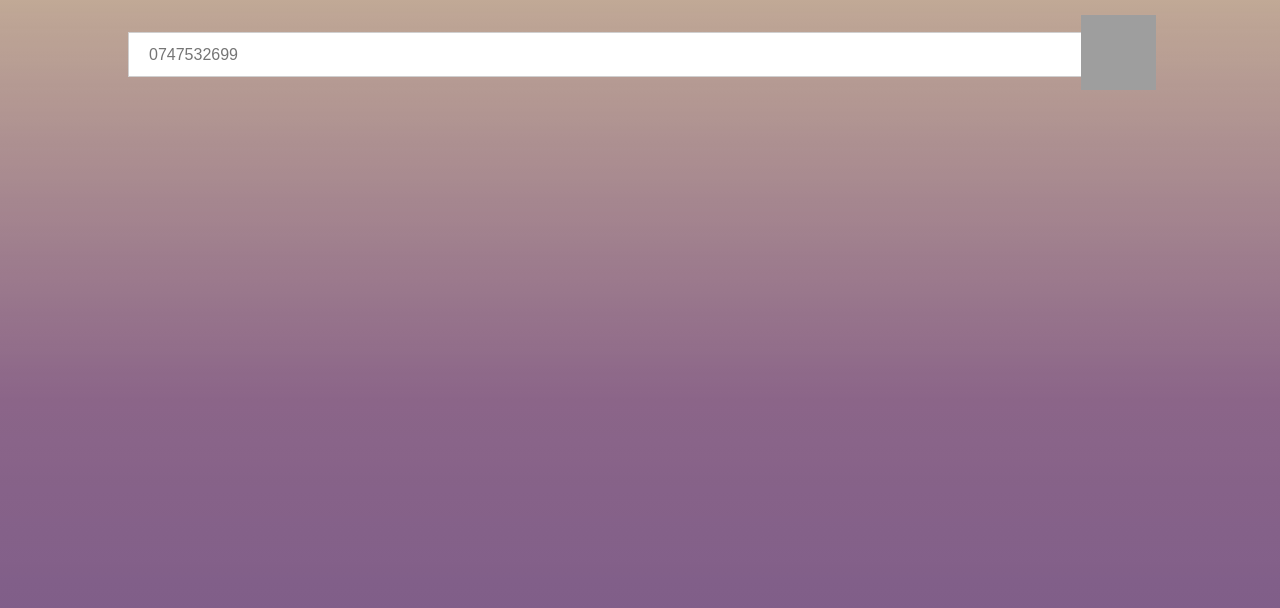
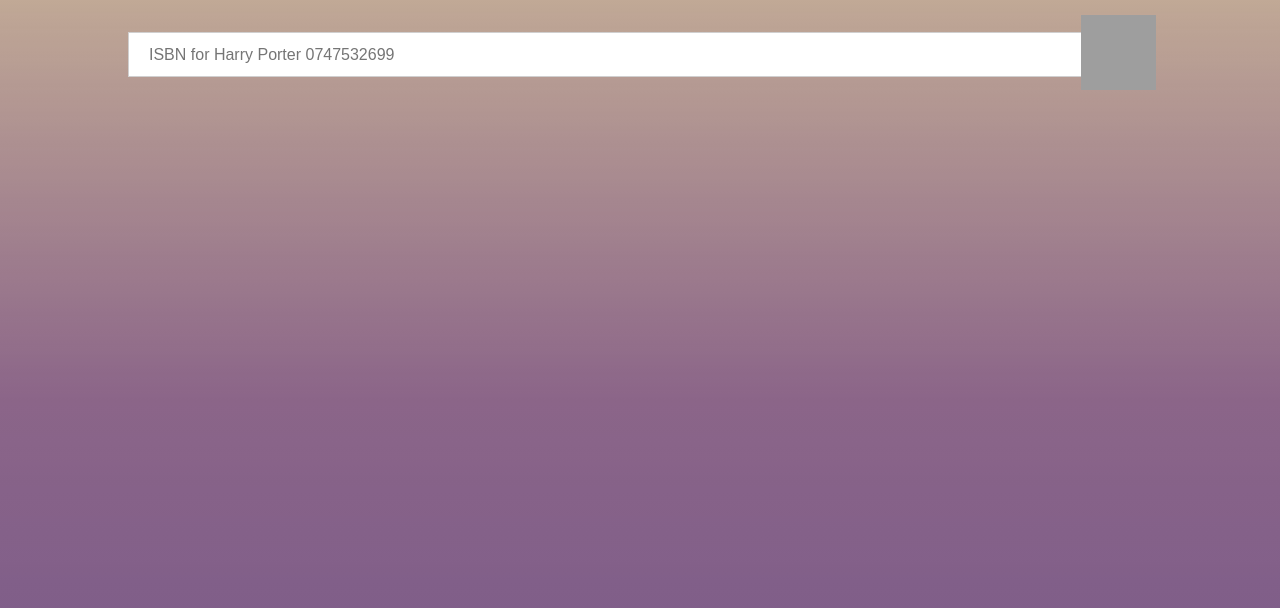
Before and after one commit to Tana00/Frontend-Developer-1-Take-Home-assignment, a React (Create React App) app: page / in a window 1280 px wide. Shown: the top 608 px of the page. Built offline with nearby package versions, Linux system fonts and the light colour scheme; grey boxes are pictures that could not be loaded.

Commit message:
Clean Up

```diff
--- a/src/App.js
+++ b/src/App.js
@@ -1,7 +1,6 @@
 import React from "react";
 import "./App.css";
 
-// function App() {
 class App extends React.Component {
   constructor() {
     super();
@@ -13,7 +12,6 @@
   }
 
   async getSearchResults(e) {
-    // const req = await fetch("http://localhost:3000/Books.json");
     const req = await fetch(
       `https://www.googleapis.com/books/v1/volumes?q=isbn:${this.state.searchBox}`
     );
@@ -26,25 +24,12 @@
   render() {
     return (
       <div className="App">
-        {/* <div className="form">
-          <input
-            type="number"
-            value={this.state.searchBox}
-            id="search-box"
-            placeholder="Enter an ISBN to search for a book. An example is '0747532699'"
-            onChange={(e) => {
-              this.setState({ searchBox: e.target.value });
-            }}
-          />
-          <button onClick={this.getSearchResults}>Search</button>
-        </div> */}
-
         <form class="search-container form">
           <input
             type="text"
             value={this.state.searchBox}
             id="search-bar"
-            placeholder="0747532699"
+            placeholder="ISBN for Harry Porter 0747532699"
             onChange={(e) => {
               this.setState({ searchBox: e.target.value });
             }}
```
